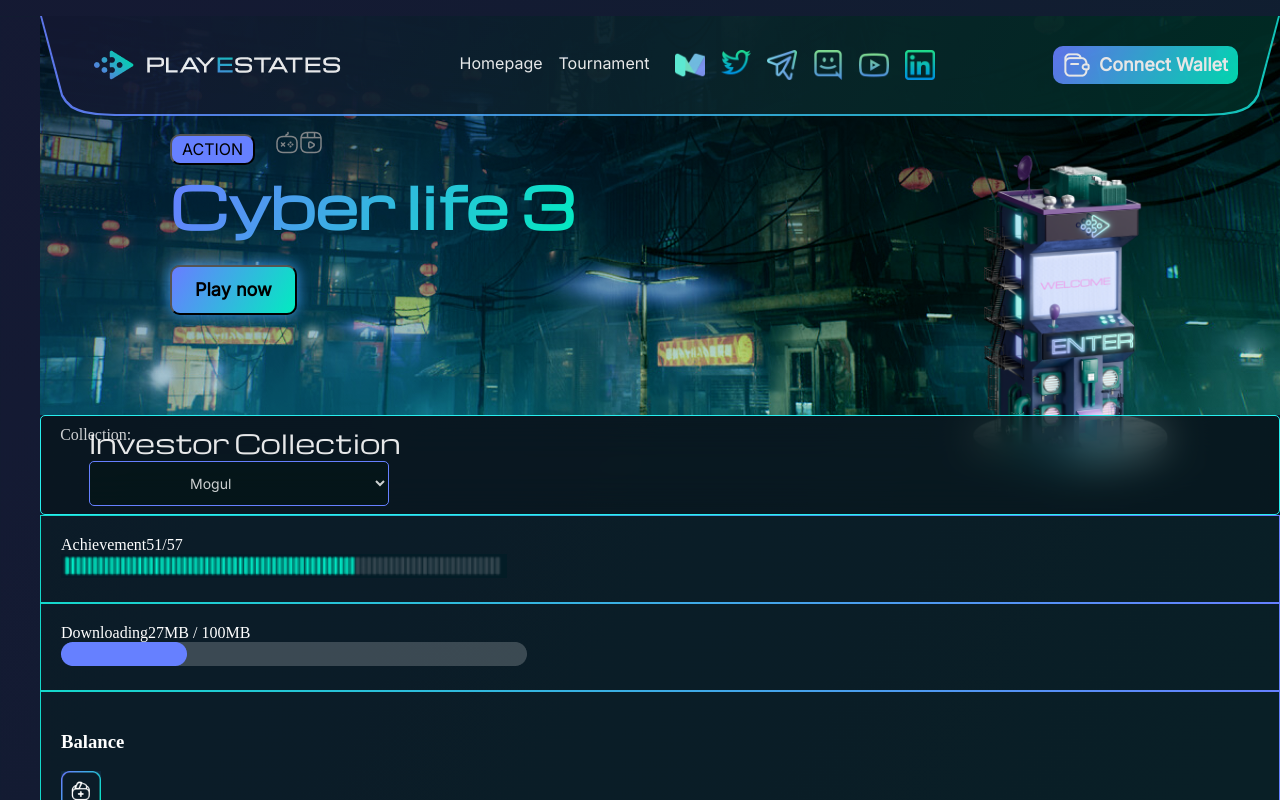
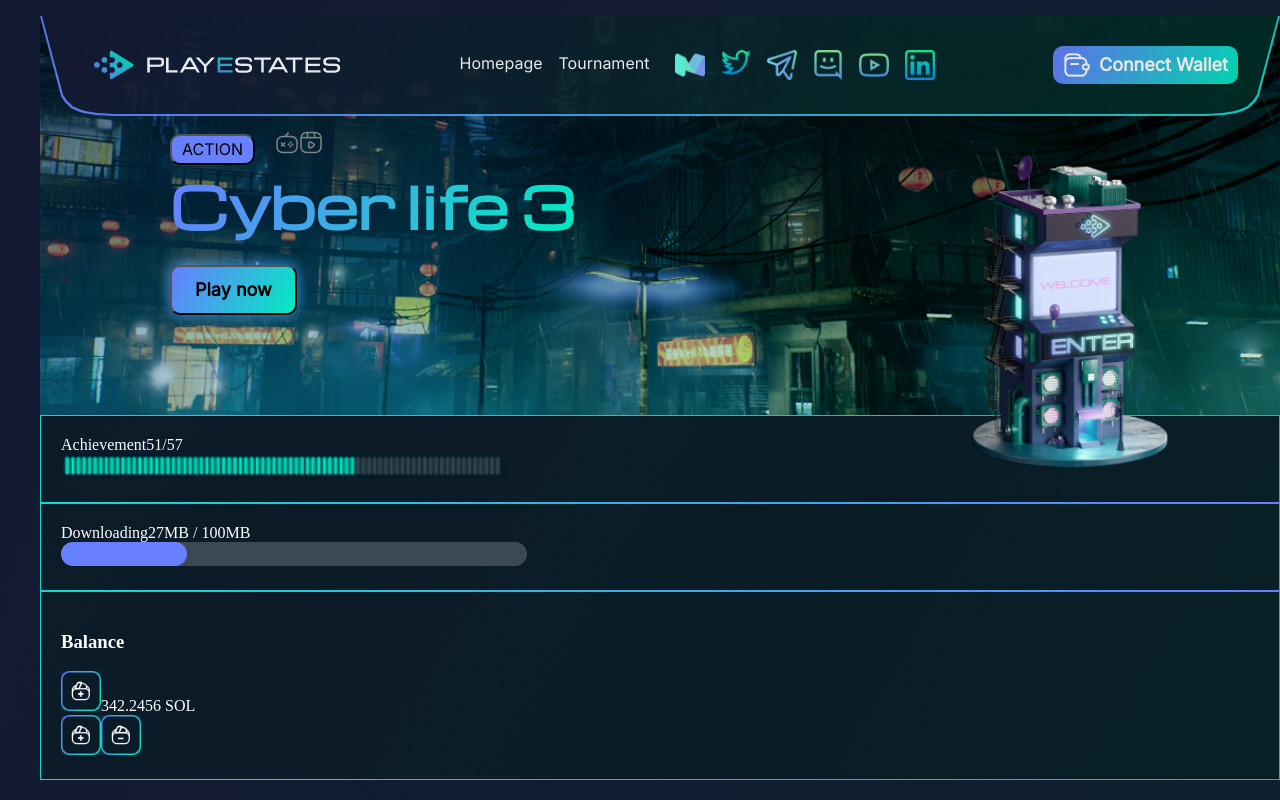
Before and after one commit to supercrytoking/playestates_app, a Next.js app: page /cyberlife in a window 1280 px wide. Shown: the top 800 px of the page. Built offline with nearby package versions, Linux system fonts and the light colour scheme.

Commit message:
Investorcollection fix

```diff
--- a/pages/cyberlife.js
+++ b/pages/cyberlife.js
@@ -49,7 +49,6 @@ export default function CyberLife() {
           <img className="enter" src="assets/image/enter.png" alt="enter" />
         </div>
         <div className="p-8 lg:p-8 xl:p-16 2xl:p-20 mt-8">
-          <InvestorCollection />
           <div className="flex flex-row flex-wrap">
             <div className="basis-full lg:basis-1/3 p-4">
               <div className="">
```
